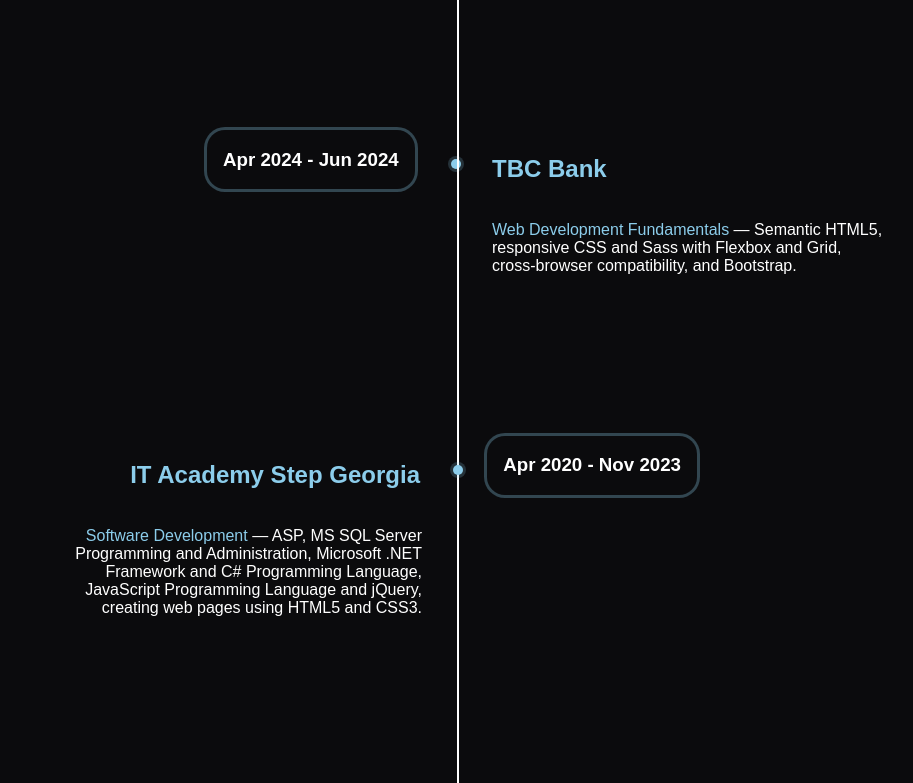
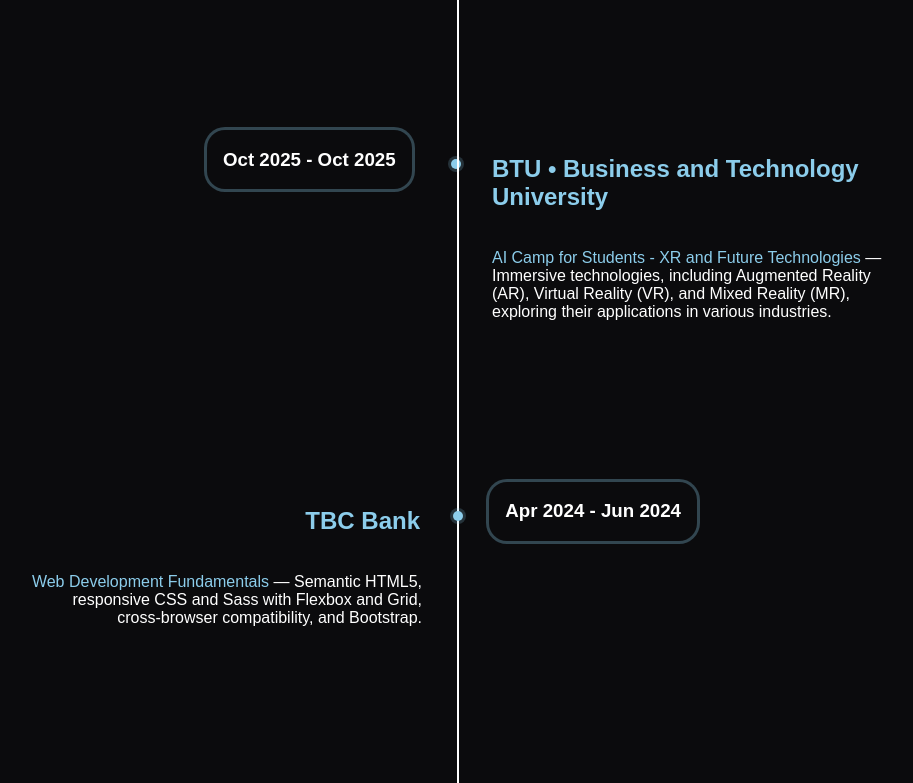
Before and after one commit to DavitEgoian/Portfolio-Website, a React (Create React App) app: page / in a window 1280 px wide. Shown: the part 8860-9643 px from the top of the page, without its empty margins (183-1096 px from the left). Built offline with nearby package versions, Linux system fonts and the light colour scheme; a web font is replaced by a local one.

Commit message:
Add new education entry for BTU and import desc from framer-motion

```diff
--- a/src/data/educationTimeline.js
+++ b/src/data/educationTimeline.js
@@ -1,3 +1,5 @@
+import { desc } from "framer-motion/client";
+
 const educationTimeline = [
   {
     title: "Georgian National University",
@@ -5,6 +7,12 @@ const educationTimeline = [
       "Bachelor of Computer Science, Data Science and Artificial Intelligence",
     desc: " - Algorithms, Probability Theory and Statistics, Artificial Neural Networks, and Foundations of Artificial Intelligence for Scalable Intelligent Systems.",
     date: "Sep 2024 - Present",
+  },
+  {
+    title: "BTU • Business and Technology University",
+    highlighted: "AI Camp for Students - XR and Future Technologies",
+    desc: " — Immersive technologies, including Augmented Reality (AR), Virtual Reality (VR), and Mixed Reality (MR), exploring their applications in various industries.",
+    date: "Oct 2025 - Oct 2025",
   },
   {
     title: "TBC Bank",
```
